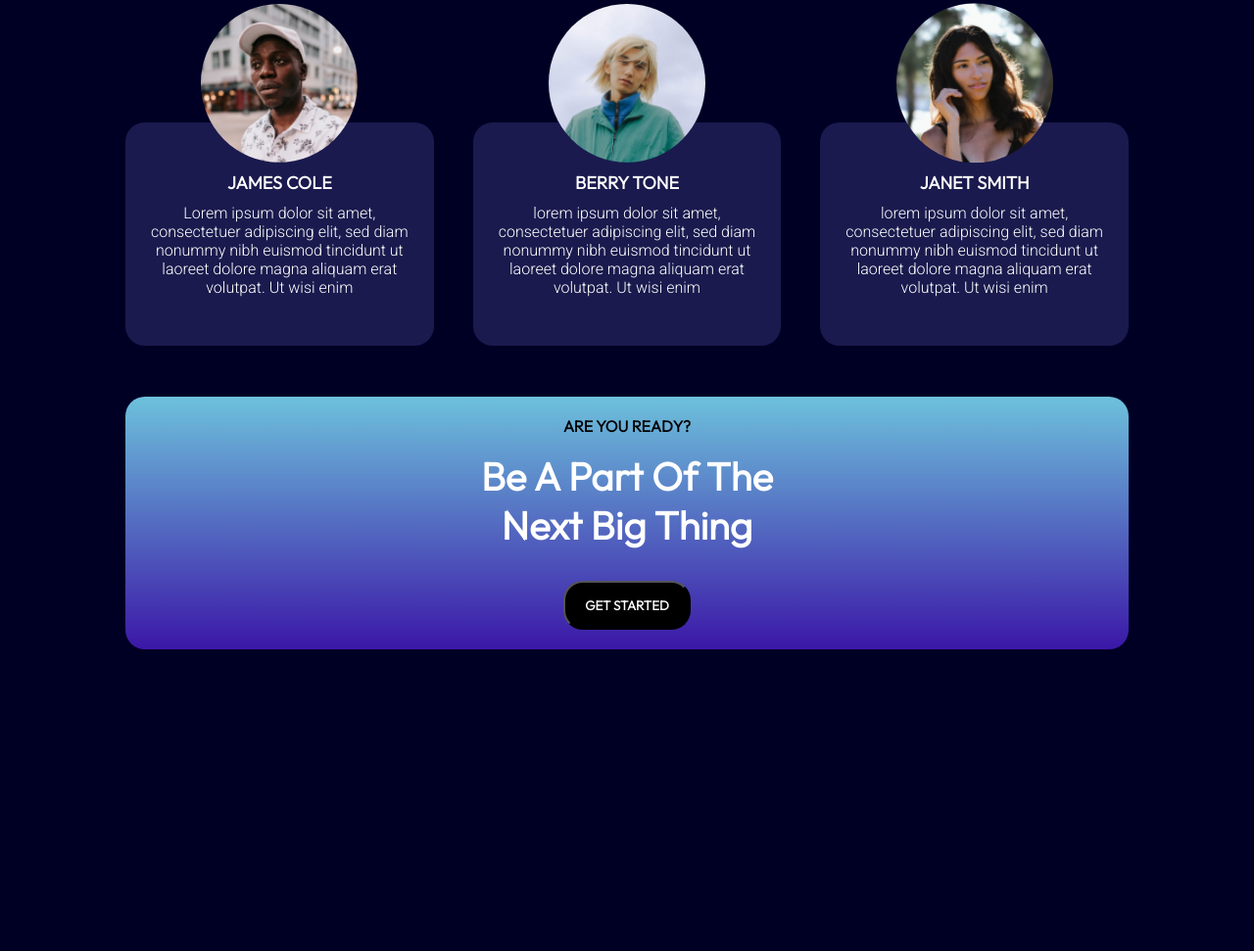
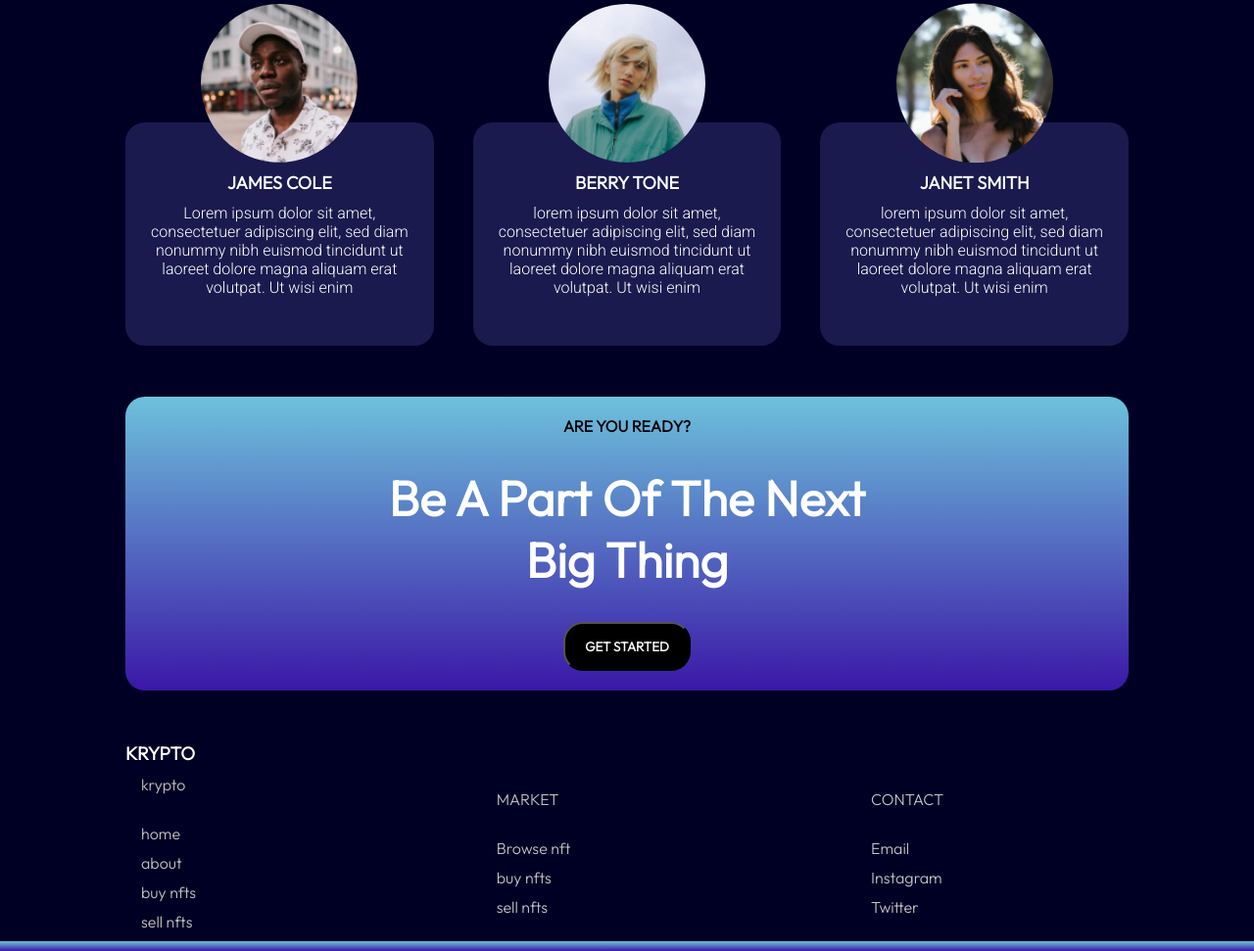
Before and after one commit to DamDev1/krypto, a plain HTML site: page index.html in a window 1280 px wide. Shown: the part 1970-2941 px from the top of the page at 98% size. Before the commit the page ends 2643 px from the top, so only its background shows below. Drawn offline with Linux system fonts and the light colour scheme.

Commit message:
first commit

```diff
--- a/index.html
+++ b/index.html
@@ -146,5 +146,55 @@
         </div>
    </div>
 
+   <section id="footer">
+        <div class="container">
+            <div class="sub">
+                <h3>KRYPTO</h3>
+            </div>
+
+            <div class="footerContent">
+                <div class="content">
+                    <div class="subtitle">krypto</div>
+                    <br>
+                    <ul>
+                        <li>home</li>
+                        <li>about</li>
+                        <li>buy nfts</li>
+                        <li>sell nfts</li>
+                    </ul>
+                </div>
+
+                <div class="content">
+                    <div class="subtitle">MARKET</div>
+                    <br>
+                    <ul>
+                        <li>Browse nft</li>
+                        <li>buy nfts</li>
+                        <li>sell nfts</li>
+                    </ul>
+                </div>
+
+                <div class="content">
+                    <div class="subtitle">CONTACT</div>
+                    <br>
+                    <ul>
+                        <li>Email</li>
+                        <li>Instagram</li>
+                        <li>Twitter</li>
+                    </ul>
+                </div>
+            </div>
+
+            <!-- <div class="contact">
+                <input type="email" placeholder="Email here..">
+                <label>Send</label>
+            </div> -->
+        </div>
+   </section>
+
+   <section id="footerColor">
+        <div></div>
+   </section>
+
 </body>
 </html>
--- a/src/style.scss
+++ b/src/style.scss
@@ -324,9 +324,9 @@ body{
                 font-family: var(--outfit);
                 color: white;
                 text-transform: capitalize;
-                font-size: 40px;
-                margin-top: 1rem;
-                width: 20rem;
+                font-size: 50px;
+                margin-top: 2rem;
+                width: 100%;
                 margin-left: auto;
                 margin-right: auto;
             }
@@ -339,13 +339,83 @@ body{
                 cursor: pointer;
                 color: white;
                 font-family: var(--outfit);
-                border-radius: 20px;
+                border-radius: 20p;
                 -webkit-border-radius: 20px;
                 -moz-border-radius: 20px;
                 -ms-border-radius: 20px;
                 -o-border-radius: 20px;
             }
         }
+    }
+}
+
+#footer{
+    padding: 10px 10%;
+    margin-top: 2rem;
+
+    .container{
+        color: white;
+        font-family: var(--outfit);
+        display: block;
+
+        .footerContent{
+            margin-top: 10px;
+            margin-left: 1rem;
+            display: flex;
+            justify-content: space-between;
+            align-items: center;
+            width: 80%;
+            color: rgb(194, 193, 193);
+
+            .content{
+                ul{
+                    list-style: none;
+                    li{
+                        margin-top: 10px;
+                    }
+                }
+            }
+        }
+
+        // .contact{
+        //     margin: 2rem;
+        //     background: #aeaeb179;
+        //     height: 10%;
+        //     padding: 10px 0px 10px 10px;
+        //     border-radius: 10px;
+        //     -webkit-border-radius: 10px;
+        //     -moz-border-radius: 10px;
+        //     -ms-border-radius: 10px;
+        //     -o-border-radius: 10px;
+
+        //     input{
+        //         font-size: 15px;
+        //         border: 0;
+        //         background: transparent;
+        //         outline: 0;
+        //         color: rgb(194, 193, 193);
+        //     }
+
+        //     label{
+        //         background: var(--primary-color);
+        //         padding: 10px 15px;
+        //         border-radius: 10px;
+        //         -webkit-border-radius: 10px;
+        //         -moz-border-radius: 10px;
+        //         -ms-border-radius: 10px;
+        //         -o-border-radius: 10px;
+        //     }
+
+
+    }
+}
+
+#footerColor{
+    div{
+        width: 100%;
+        height: 10px;
+        background: linear-gradient(#6DC1DC,
+        #3B17A7);
     }
 }
 
@@ -442,4 +512,14 @@ body{
             }
         }
     }
+
+    #card{
+        .container{
+            .subtitle{
+                h1{
+                    width: 50%;
+                }
+            }
+        }
+    }
 }
```
Also changed, not shown: src/style.css, 1 other file.
